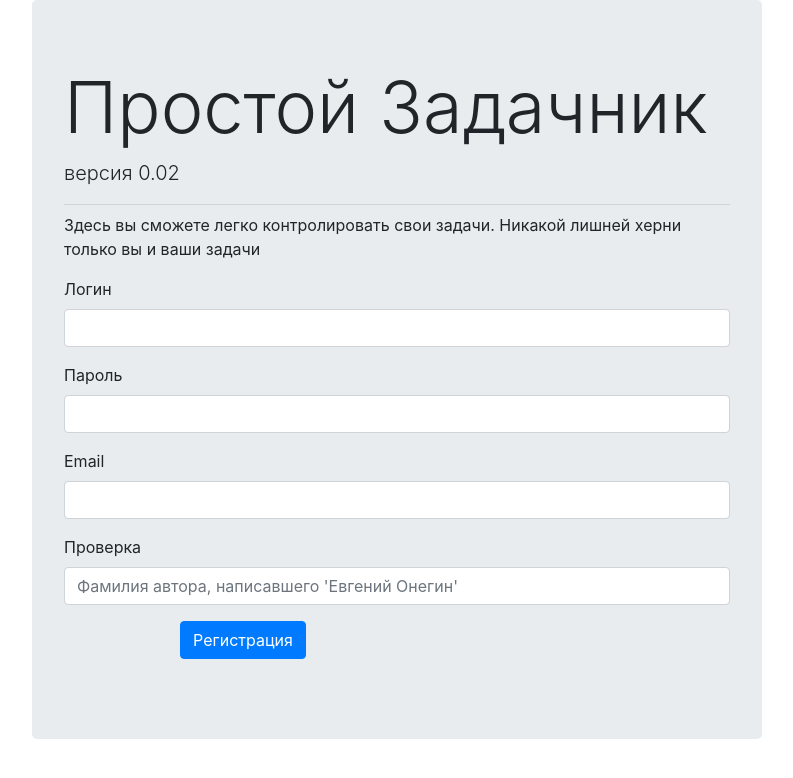
After one commit to Chazovs/taskmanager, a PHP site: page /registration.php in a window 1280 px wide. The commit adds this page. Shown: the top 778 px of the page, without its empty margins (243-1036 px from the left). Run offline with PHP 8.4, Linux system fonts and the light colour scheme.

Commit message:
Доделываем форму регистрации для пользователей и делаем разбивку на страницы

```diff
--- a/db.php
+++ b/db.php
@@ -41,7 +41,7 @@ else{echo "1. подключение прошло корректно<br>";
     	id INT NOT NULL AUTO_INCREMENT PRIMARY KEY,
     	dead_line VARCHAR(200) NOT NULL,
     	task_title VARCHAR(200) NOT NULL,
-    	task_body VARCHAR(200) NOT NULL,
+    	task_body VARCHAR(2000) NOT NULL,
     	task_user VARCHAR(200) NOT NULL,
     	task_status BOOLEAN NOT NULL
 	)';
--- /dev/null
+++ b/registration.php
@@ -0,0 +1,73 @@
+<!DOCTYPE html>
+<html lang="en">
+<head>
+	<meta charset="UTF-8">
+	<title>Регистрация в задачнике 0.02</title>
+	<link rel="stylesheet" href="https://stackpath.bootstrapcdn.com/bootstrap/4.3.1/css/bootstrap.min.css" integrity="sha384-ggOyR0iXCbMQv3Xipma34MD+dH/1fQ784/j6cY/iJTQUOhcWr7x9JvoRxT2MZw1T" crossorigin="anonymous">
+</head>
+<body>
+
+
+
+
+
+
+
+
+	<!-- Equal width cols, same on all screen sizes -->
+<div class="container">
+
+
+
+  <div class="row">
+    <div class="col-2">
+
+    </div>
+    <div class="col-8">
+
+<div class="jumbotron">
+  <h1 class="display-3">Простой Задачник</h1>
+  <p class="lead">версия 0.02</p>
+  <hr class="my-2">
+  <p>Здесь вы сможете легко контролировать свои задачи. Никакой лишней херни только вы и ваши задачи</p>
+  <p class="lead">
+
+   <form>
+  <div class="form-group">
+    <label for="formGroupExampleInput">Логин</label>
+    <input type="text" class="form-control" id="formGroupExampleInput" placeholder="">
+  </div>
+  <div class="form-group">
+    <label for="formGroupExampleInput2">Пароль</label>
+    <input type="text" class="form-control" id="formGroupExampleInput2" placeholder="">
+  </div>
+ <div class="form-group">
+    <label for="formGroupExampleInput2">Email</label>
+    <input type="text" class="form-control" id="formGroupExampleInput2" placeholder="">
+  </div>
+
+  <div class="form-group">
+    <label for="formGroupExampleInput2">Проверка</label>
+    <input type="text" class="form-control" id="formGroupExampleInput2" placeholder="Фамилия автора, написавшего 'Евгений Онегин'">
+  </div>
+
+  <div class="form-group row">
+    <div class="col-sm-10 offset-sm-2">
+      <button type="submit" class="btn btn-primary">Регистрация</button>
+    </div>
+  </div>
+</form>
+  </p>
+</div>
+
+    </div>
+    <div class="col-2">
+
+    </div>
+  </div>
+</div>
+
+	<script src="https://cdnjs.cloudflare.com/ajax/libs/popper.js/1.14.7/umd/popper.min.js" integrity="sha384-UO2eT0CpHqdSJQ6hJty5KVphtPhzWj9WO1clHTMGa3JDZwrnQq4sF86dIHNDz0W1" crossorigin="anonymous"></script>
+<script src="https://stackpath.bootstrapcdn.com/bootstrap/4.3.1/js/bootstrap.min.js" integrity="sha384-JjSmVgyd0p3pXB1rRibZUAYoIIy6OrQ6VrjIEaFf/nJGzIxFDsf4x0xIM+B07jRM" crossorigin="anonymous"></script>
+</body>
+</html>
```
Also changed, not shown: index.php (+15 -3 lines), myjs.js (+27 -0 lines), tasksmanager.php (+28 -1 lines).
